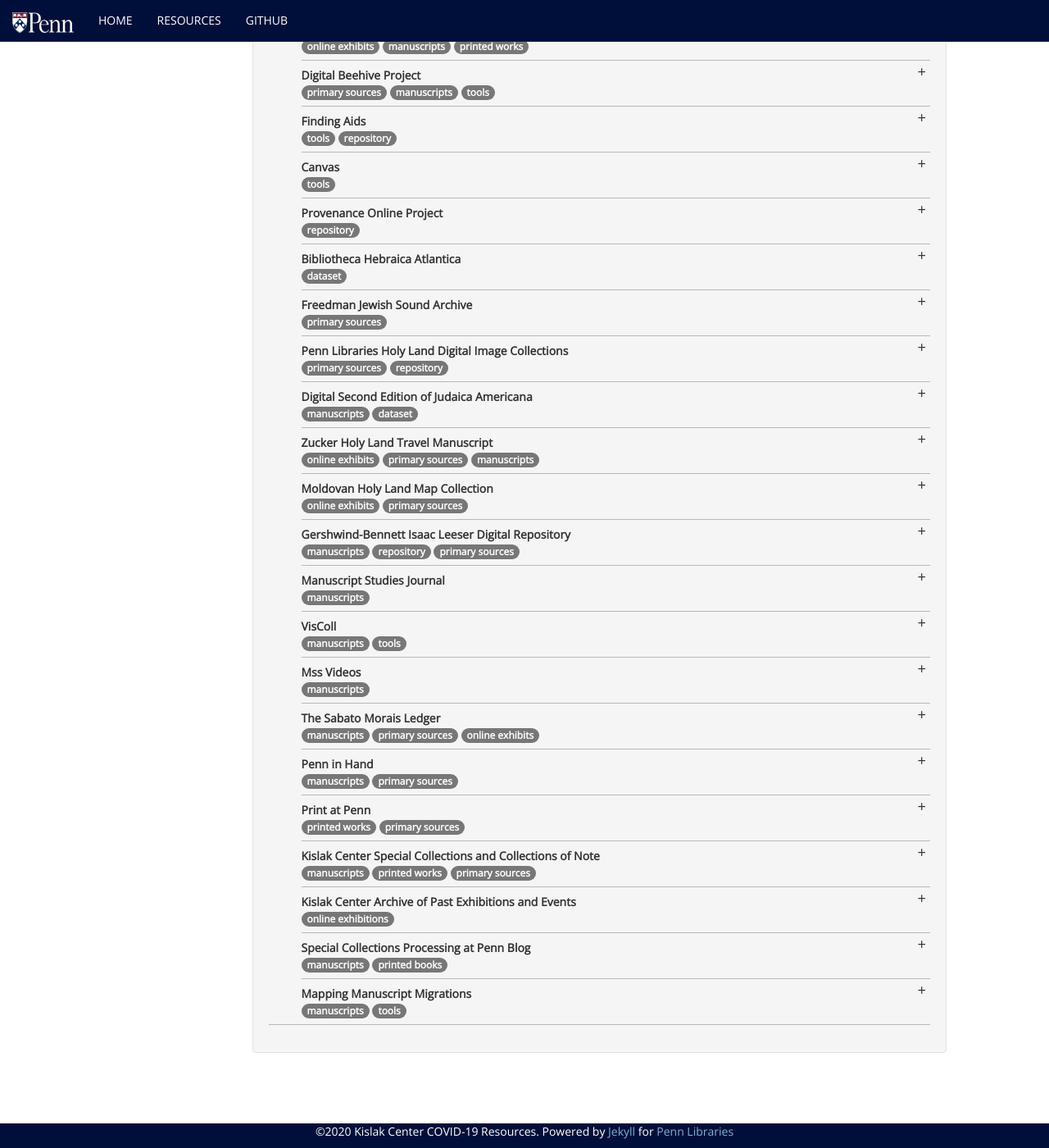
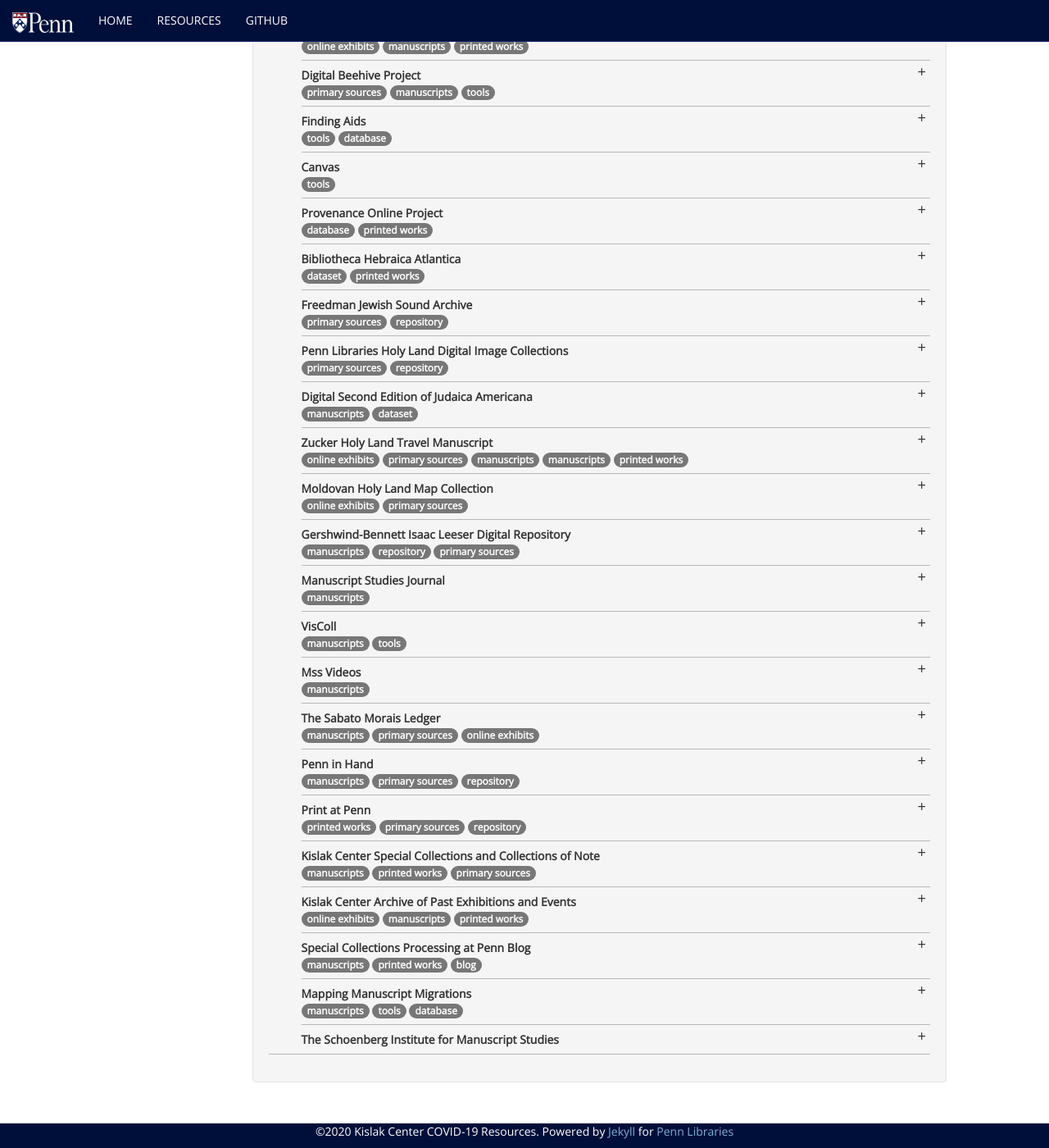
Before and after one commit to KislakCenter/covid-19-resources, a Jekyll site: the page built from resources.html, in a window 1280 px wide and 1400 px high, scrolled down 789 px. Shown: the whole window at 82% size. Built offline with Jekyll 4.4.1, drawn with Linux system fonts in a browser that asks for light colours; some web fonts are replaced.

Commit message:
Unified tags

```diff
--- a/_data/resources.yml
+++ b/_data/resources.yml
@@ -19,7 +19,7 @@
 - title: 'Collection of Indic Manuscripts (on OPenn)'
   link: http://openn.library.upenn.edu/html/indic_contents.html
   description: 'Penn Libraries holds more than 3,000 manuscripts from South Asia, making it one of the largest collections of its kind in the Americas. Predominantly Indic in provenance, the manuscripts are chiefly Sanskrit works written in Devanāgarī script. Though generally informed by traditional Hindu learning, the collection nevertheless remains thematically comprehensive and contains significant Buddhist and Jain texts.'
-  tags: [primary sources, manuscripts]
+  tags: [primary sources, manuscripts, repository]
   domain: Kislak
 - title: 'Manuscripts of the Muslim World (on OPenn)'
   link: http://openn.library.upenn.edu/html/muslimworld_contents.html
@@ -47,7 +47,7 @@
 - title: 'Colenda Digital Repository'
   link: https://colenda.library.upenn.edu/
   description: 'Colenda is a system for long-term preservation and access to digital assets stewarded by Penn Libraries. Complete sets of images of digitized manuscripts and printed works are available on Colenda along with associated metadata. Colenda is a project of the Libraries, developed using the Samvera software framework. At this time, content accessible to the public in this application is in the public domain and is therefore available for public use, or where indicated, is of undetermined copyright.'
-  tags: [manuscripts, printed works, primary sources]
+  tags: [manuscripts, printed works, primary sources, repository]
   domain: Kislak
 - title: 'BiblioPhilly: An Interface for the Bibliotheca Philadelphiensis Project'
   link: http://bibliophilly.library.upenn.edu/
@@ -79,7 +79,7 @@
   title: 'Finding Aids'
   link: http://dla.library.upenn.edu/dla/ead/index.html
   description: 'The finding aids provide a thorough account of manuscript collections and archival materials available at the University of Pennsylvania. Finding aids include an inventory of the collection as well as relevant background information.'
-  tags: [tools, repository]
+  tags: [tools, database]
   domain: Kislak
 - title: 'Canvas'
   link: https://canvas.upenn.edu
@@ -90,17 +90,17 @@
   link: https://provenanceonlineproject.wordpress.com/
   description: |
     The Provenance Online Project (POP) makes digital images of provenance evidence contained in books—bookplates, inscriptions, labels, bindings, and other physical attributes indicating ownership—openly available alongside bibliographic and descriptive metadata. The images, currently totaling over 18,000, come not only from Penn's collections but also from Library Company of Philadelphia, the Folger Shakespeare Library,  Princeton University Library with images coming soon from the Newberry Library,  the Clark Library at UCLA, the Beinecke Library at Yale, the Getty Research Institute, the Huntington Library, and the Library of Congress.
-  tags: [repository]
+  tags: [database, printed works]
   domain: Kislak
 - title: 'Bibliotheca Hebraica Atlantica'
   link: https://judaicadh.github.io/bibliothecahebraicaatlantica/
   description: 'How did Christians in the Americas learn to read Hebrew? The Bibliotheca Hebraica Atlantica includes datasets of the specific library editions w/ online access to help visualize patterns of learning found in the colonial libraries of the Atlantic World.'
-  tags: [dataset]
+  tags: [dataset, printed works]
   domain: Judaica DH
 - title: 'Freedman Jewish Sound Archive'
   link: http://sceti.library.upenn.edu/freedman/
   description: 'This musical collection contains over 5,000 Judaic sound recordings, a key to Jewish life in Europe and American in the 20th century.'
-  tags: [primary sources]
+  tags: [primary sources, repository]
   domain: SCETI
 - title: 'Penn Libraries Holy Land Digital Image Collections'
   link: http://pennds.org/holyland/
@@ -117,7 +117,7 @@
 - title: 'Zucker Holy Land Travel Manuscript'
   link: http://sceti.library.upenn.edu/zucker/
   description: 'The Zucker Holy Land Travel Manuscript takes users on a tour through the Holy Land as it was known, geographically, both in Biblical times and at the end of the 17th century. View over 500 pages of text, maps, and illustrations (with transcriptions when possible).'
-  tags: [online exhibits, primary sources, manuscripts]
+  tags: [online exhibits, primary sources, manuscripts, manuscripts, printed works]
   domain: SCETI
 - title: 'Moldovan Holy Land Map Collection'
   link: http://sceti.library.upenn.edu/moldovanmaps/index.cfm
@@ -157,13 +157,13 @@
   link: http://dla.library.upenn.edu/dla/medren/index.html
   description: |
     The site offers bibliographic information and digital facsimiles for selected collections of manuscript codices, texts, documents, papers, and leaves held by Penn's Rare Book & Manuscript Library. Penn holds over 2,000 Western manuscripts produced before the 19th century; medieval and Renaissance manuscripts comprise approximately 900 items, the earliest dating from 1000 A.D. Its holdings of Indic manuscripts is the largest in the Western hemisphere with more than 3,000 items. The Lawrence J. Schoenberg Collection emphasizes secular topics, especially science and mathematics, and includes tablets from the 21st to 18th centuries B.C.
-  tags: [manuscripts, primary sources]
+  tags: [manuscripts, primary sources, repository]
   domain: Kislak, SIMS
 - title: 'Print at Penn'
   link: http://dla.library.upenn.edu/dla/print/index.html
   description: |
     Print at Penn  is the online repository for digitized facsimiles of materials from the University of Pennsylvania Libraries' print collections. The site includes bibliographic information for each digitized work as well as faceted and keyword searches across and within collections. Among the facets are those which allow users to limit their queries to a specific collection or to a specific location within the Penn Libraries system. This functionality will allow users to discover materials more quickly and easily.
-  tags: [printed works, primary sources]
+  tags: [printed works, primary sources, repository]
   domain: Kislak
 - title: 'Kislak Center Special Collections and Collections of Note'
   link: https://www.library.upenn.edu/collections/special-notable?f%5B0%5D=library_collection:421
@@ -175,17 +175,21 @@
   link: https://www.library.upenn.edu/about/exhibits-events/archive
   description: |
     Explore the past twenty years of the Kislak Center's exhibitions and events, including gallery and event photos and links to related online resources. Content is actively updated.
-  tags: [online exhibitions]
+  tags: [online exhibits, manuscripts, printed works]
   domain: Kislak, SIMS
 - title: 'Special Collections Processing at Penn Blog'
   link: https://pennrare.wordpress.com/
   description: |
     The Special Collections Processing Center (SCPC) of the University of Pennsylvania’s Kislak Center for Special Collections, Rare Books and Manuscripts is responsible for cataloging rare books, manuscripts, and archival collections for use by the general public. The blog is our opportunity to talk about what we love, what surprises us, and what we learn from the treasures within our collections!  Check back frequently for the most recent SCPC finds.
-  tags: [manuscripts, printed books]
+  tags: [manuscripts, printed works, blog]
   domain: Kislak, SIMS
 - title: 'Mapping Manuscript Migrations'
   link: https://mappingmanuscriptmigrations.org/
   description: |
     Mapping Manuscript Migrations (MMM) is a semantic portal for finding and studying pre-modern manuscripts and their movements, based on linked collections of the Schoenberg Institute for Manuscript Studies, the Bodleian Libraries, and the Institut de recherche et d'histoire des textes. Researchers are able to analyse and visualize the aggregated data at scales ranging from individual manuscripts to thousands of manuscripts.
-  tags: [manuscripts, tools]
+  tags: [manuscripts, tools, database]
   domain: SIMS
+- title: The Schoenberg Institute for Manuscript Studies
+  link: https://schoenberginstitute.org/
+  description:
+  tag: [manuscripts, blog]
```
